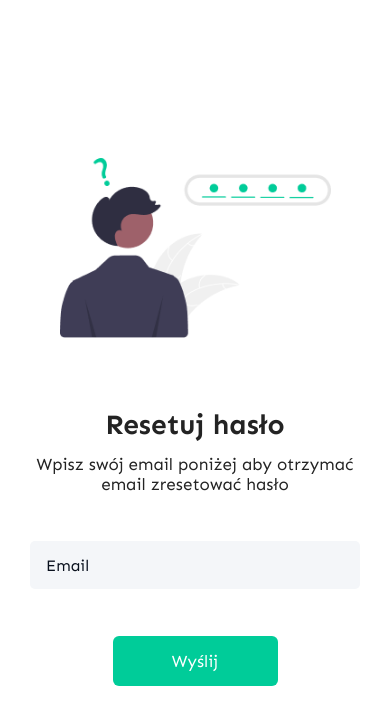
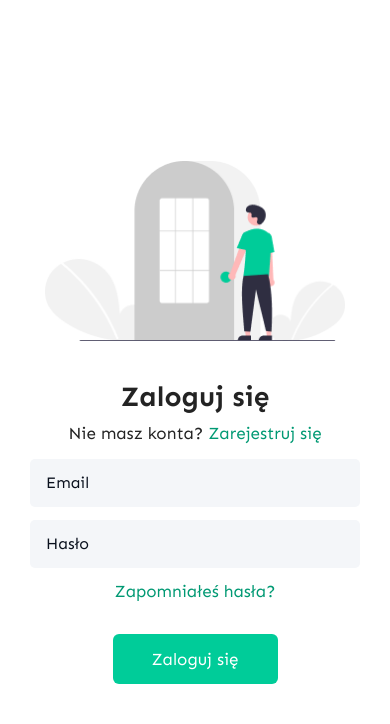
Before and after one commit to hackathon-tdp/myenergy-app, a React Native app: screen / in a window 390 px wide. Shown: the top 724 px of the page. Built offline with nearby package versions, Linux system fonts and the light colour scheme.

Commit message:
minor fixes and clean up of basic components

```diff
--- a/App.js
+++ b/App.js
@@ -1,6 +1,6 @@
 //import 'react-native-gesture-handler';  // dont delete yet i need to check if everythings alright
 import * as React from "react";
-import { useState, createContext, useContext, } from "react";
+import { useState, createContext, useContext } from "react";
 import { NavigationContainer, ThemeProvider } from "@react-navigation/native";
 import { Navigation } from "./src/components/base/navigation/Navigation";
 import { useFonts } from "expo-font";
@@ -29,9 +29,9 @@ export default function App() {
                 {isLoggedIn ? (
                     <Navigation></Navigation>
                 ) : (
+                    <Login loginSetter={setIsLoggedIn} />
                     // <SignUp loginSetter={setIsLoggedIn} />
-                    // <Login loginSetter={setIsLoggedIn} />
-                    <PasswordReset />
+                    // <PasswordReset />
                     // <EmailSent />
                 )}
             </NavigationContainer>
--- a/src/components/typography/Description.js
+++ b/src/components/typography/Description.js
@@ -4,10 +4,10 @@ import { themes } from "../../variables";
 export const Description = ({ marginTop, textAlign, children }) => {
     return (
         <Text
-            style={StyleSheet.compose(
-                { marginTop: marginTop, textAlign: textAlign },
-                styles.description
-            )}
+            style={StyleSheet.compose(styles.description, {
+                marginTop: marginTop,
+                textAlign: textAlign,
+            })}
         >
             {children}
         </Text>
--- a/src/components/typography/Heading.js
+++ b/src/components/typography/Heading.js
@@ -4,7 +4,7 @@ import { themes } from "../../variables";
 export const Heading = ({ marginTop, children }) => {
     return (
         <Text
-            style={StyleSheet.compose({ marginTop: marginTop }, styles.heading)}
+            style={StyleSheet.compose(styles.heading, { marginTop: marginTop })}
         >
             {children}
         </Text>
```
Also changed, not shown: src/components/base/BasicButton.js (deleted, +0 -30 lines), src/components/base/BasicLink.js (deleted, +0 -24 lines).
